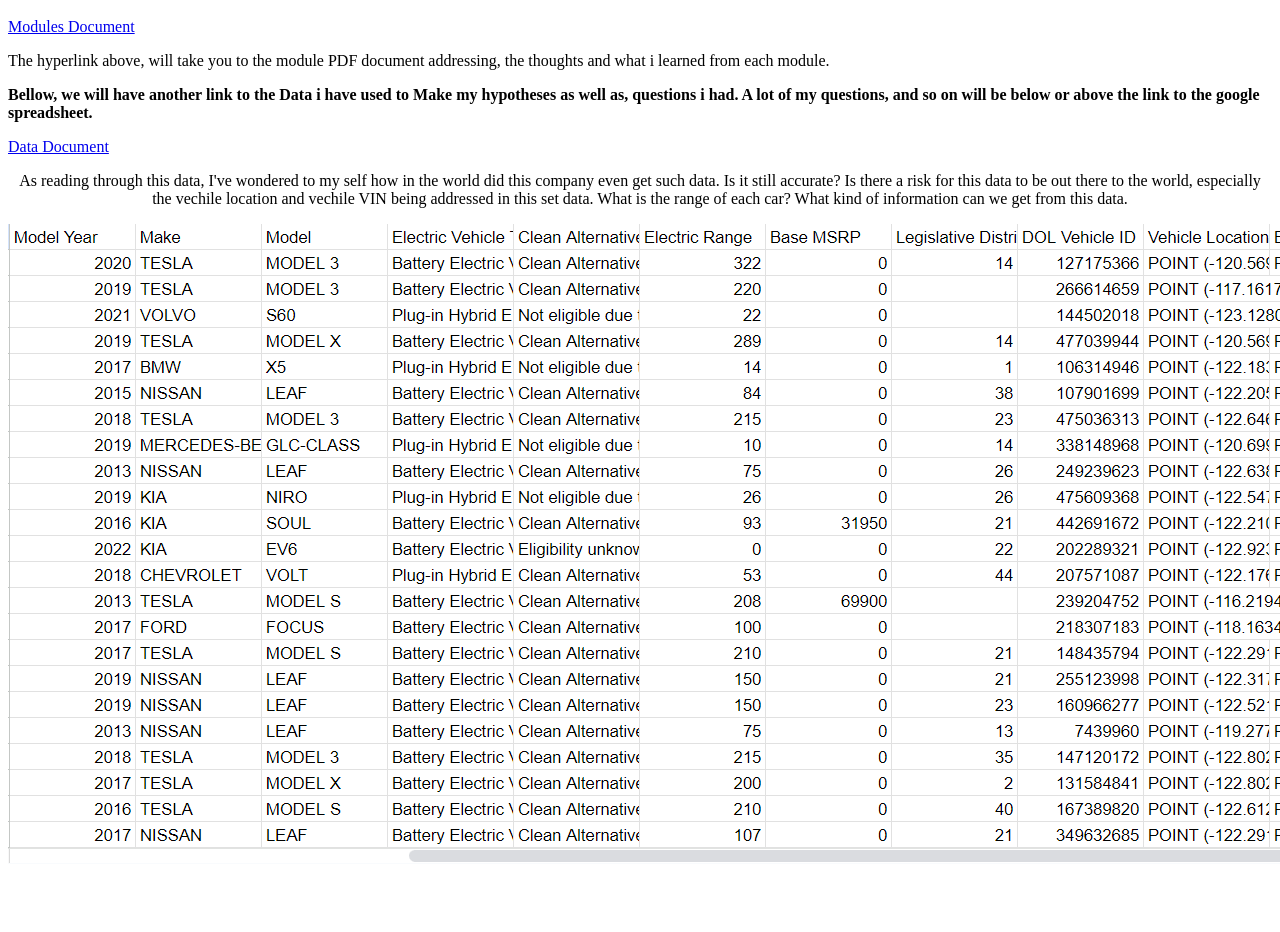
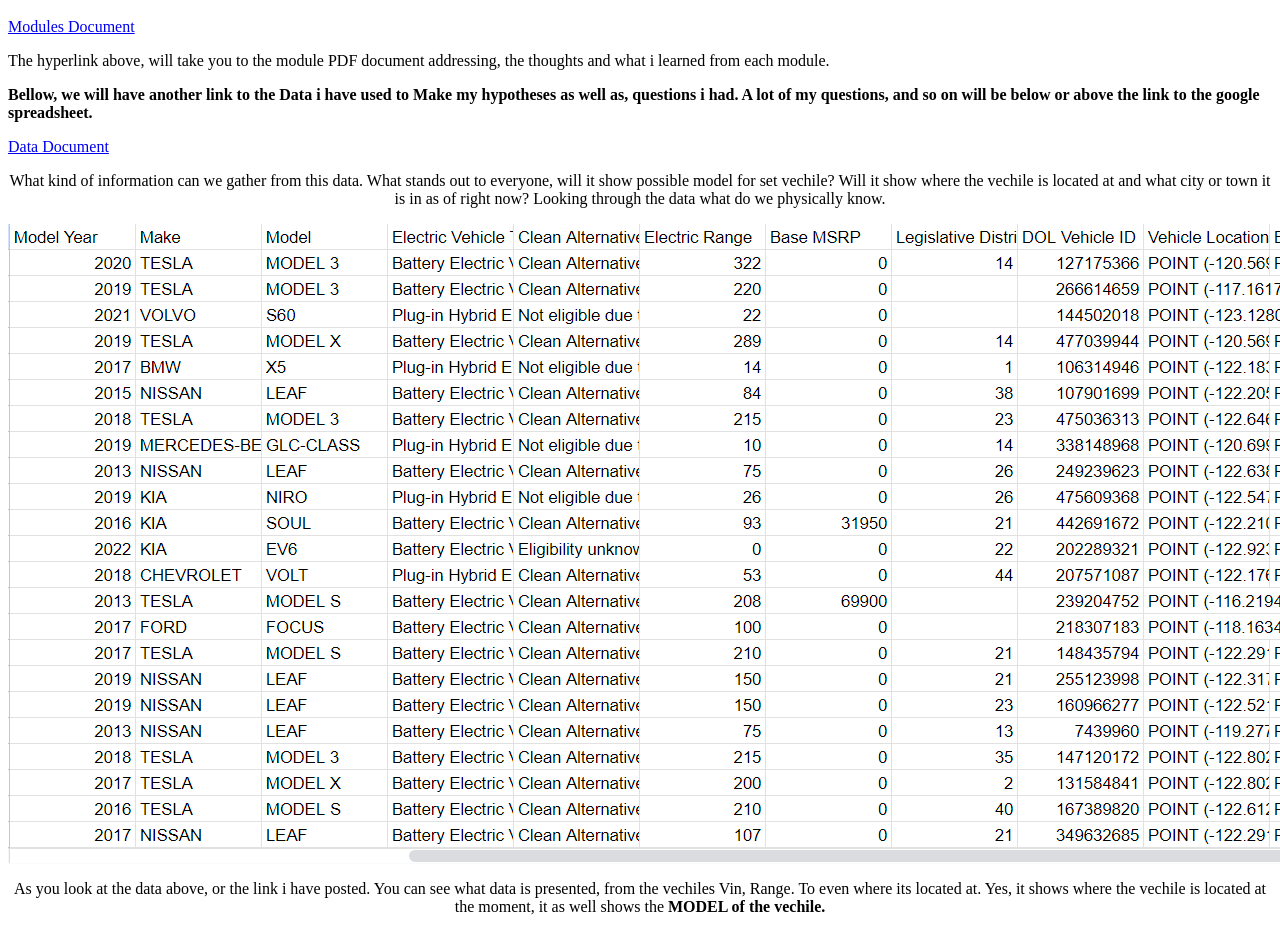
Before and after one commit to AzimuthZ/AzimuthZ.github.io, a plain HTML site: page index.html in a window 1280 px wide. Shown: the part 48-980 px from the top of the page. Before the commit the page ends 920 px from the top, so only its background shows below. Drawn offline with Linux system fonts and the light colour scheme.

Commit message:
Update index.html

```diff
--- a/index.html
+++ b/index.html
@@ -4,7 +4,9 @@
   <p><b>Bellow, we will have another link to the Data i have used to Make my hypotheses as well as, questions i had. A lot of my questions,
  and so on will be below or above the link to the google spreadsheet.</b></p>
 <p><a href=https://docs.google.com/spreadsheets/d/1J7FiWrc1dUGwbND4kEIpXqUYUt_QVSXvMFhB7eMwuSA/edit?usp=sharing">Data Document</a></p>
- <p style="text-align:center">As reading through this data, I've wondered to my self how in the world did this company even get such data.
-Is it still accurate? Is there a risk for this data to be out there to the world, especially the vechile location and vechile VIN being addressed in this set data.
-What is the range of each car? What kind of information can we get from this data. </p>
+ <p style="text-align:center">What kind of information can we gather from this data. What stands out to everyone, will it show possible model for set
+vechile? Will it show where the vechile is located at and what city or town it is in as of right now? Looking through the data what do we physically know.</p>
 <img src="image_2023-05-04_115915330.png" alt="Data"/>
+<p style="text-align:center">As you look at the data above, or the link i have posted. You can see what data is presented, from the vechiles Vin, Range. To even where
+ its located at. Yes, it shows where the vechile is located at the moment, it as well shows the <strong>MODEL<strong> of the vechile.
+</p>
```
